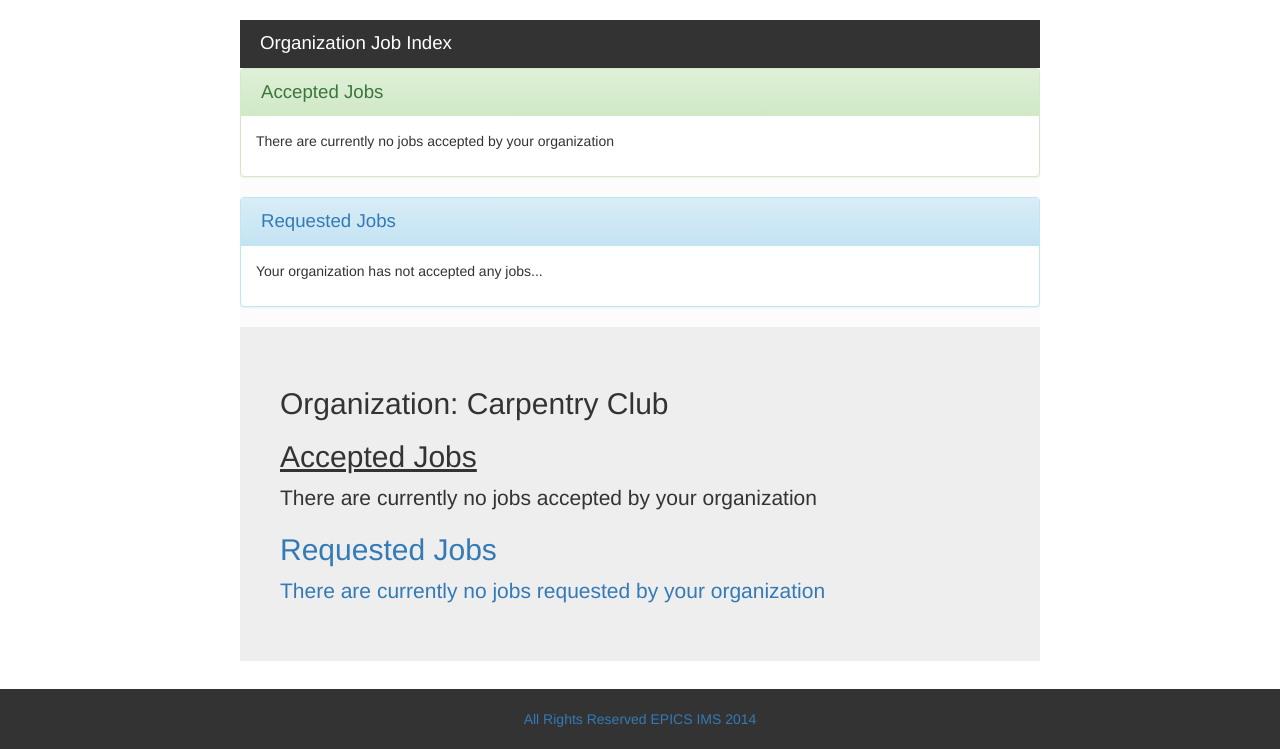
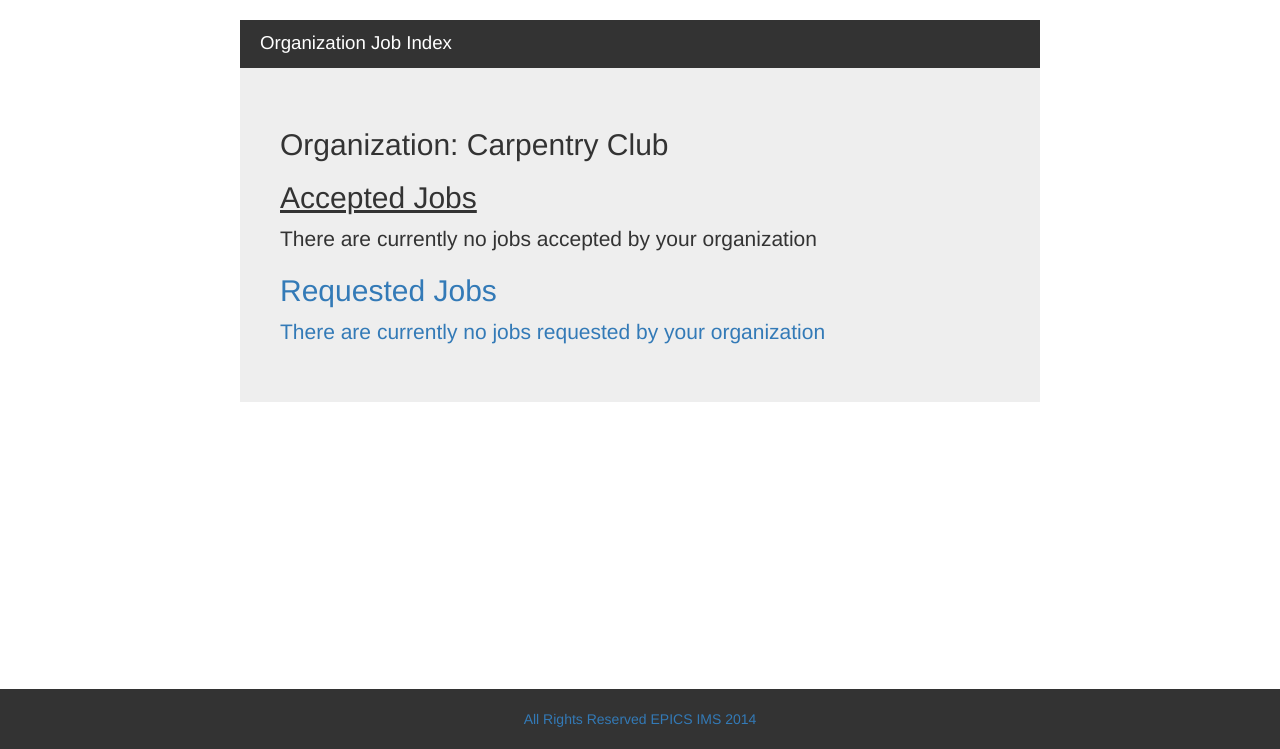
Before and after one commit to purdue-epics-ims/boilerconnect, a Django app: template johnslist/dbtest/templates/dbtest/organization_job_index.html in a window 1280 px wide. Shown: the part 51-800 px from the top of the page. Run offline with Django 3.2, Linux system fonts and the light colour scheme; the template is opened without the code that fills it: values that come from a table or form of the project are taken from there, others are empty; data comes from the database, SQL or seed files in the repository; some libraries are stand-ins or nearby versions.

Commit message:
update org_job_index

```diff
--- a/johnslist/dbtest/templates/dbtest/organization_job_index.html
+++ b/johnslist/dbtest/templates/dbtest/organization_job_index.html
@@ -6,40 +6,6 @@
 		</div>
 	</div>
 
-
-		<div class="panel panel-success">
-			<div class="panel-heading">
-				Accepted Jobs<br>
-			</div>
-
-			<div class="panel-body">
-				{% if organization.accepted.all %}
-					<p>The following jobs have been accepted by your organization:</p>
-				{% else %}
-					<p>There are currently no jobs accepted by your organization</p>
-				{%endif%}
-				{% for job in organization.accepted.all %}
-					<a href='{% url 'job_detail' job.id %}'>{{ job.name }}</a><br>
-				{% endfor %}
-			</div>
-		</div>
-
-		<div class="panel panel-info ">
-			<div class="panel-heading"><a href='{% url 'organization_accept_job' organization.id %}'>Requested Jobs</a>
-			</div>
-			<div class="panel-body">
-			{% if organization.requested.all %}
-
-				<p>The following jobs request have been received:</p>
-				{% for job in organization.requested.all %}
-					<a href='{% url 'job_detail' job.id %}'>{{ job.name }}</a><br>
-				{% endfor %}
-			{% else %}
-				<p>Your organization has not accepted any jobs...</p>
-			{%endif%}
-			</div>
-
-		</div>
 	<div class = "jumbotron" >
 		<h2>Organization: {{ organization.name }}<br></h2>
 		<h2><u>Accepted Jobs</u><br></h2>
```
